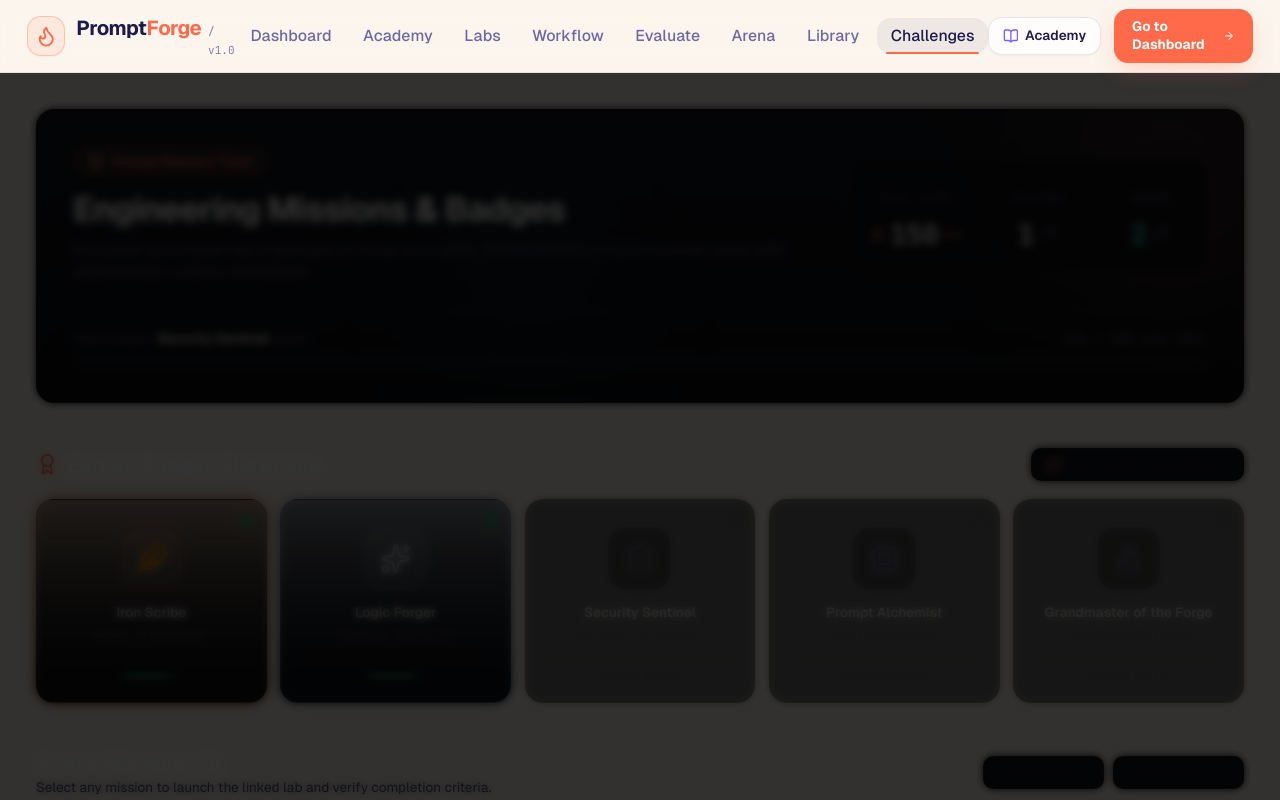
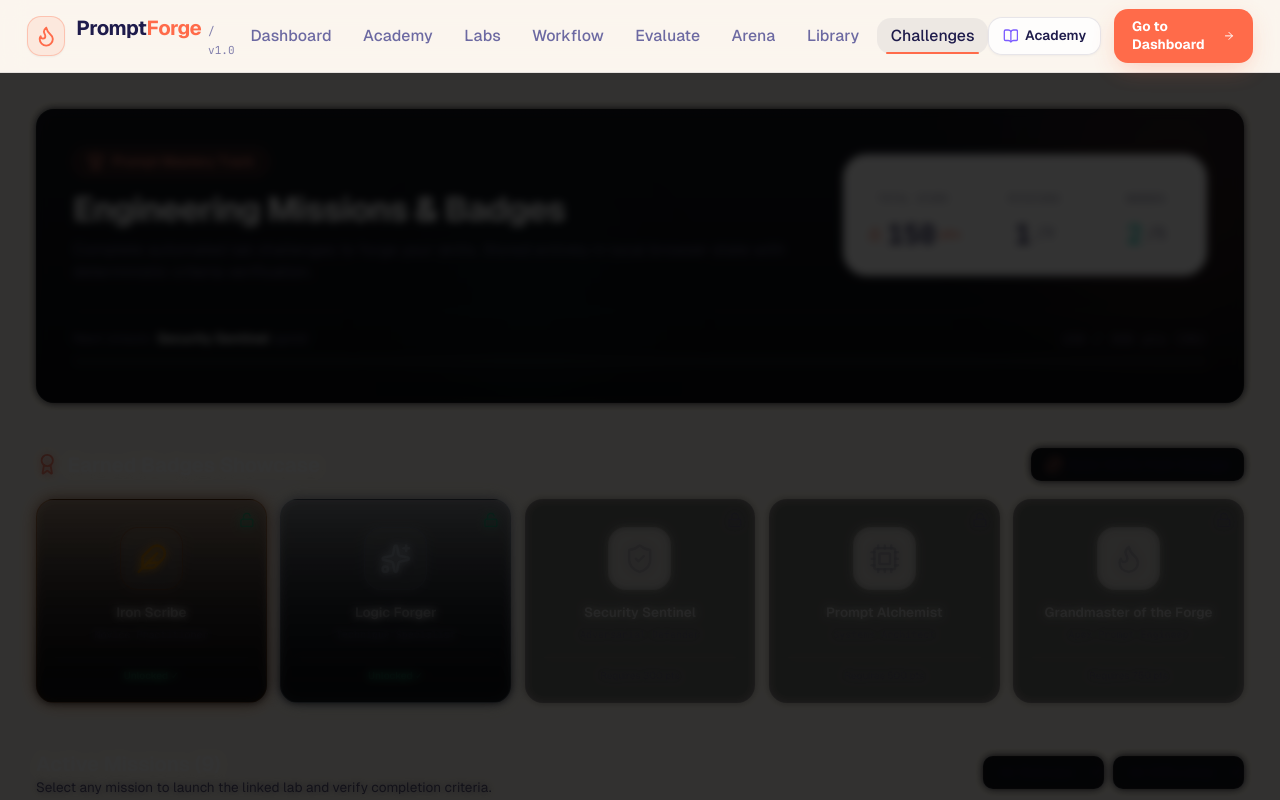
Before and after one commit to N-AVTEJ/Promptfordge, a Next.js app: page /challenges in a window 1280 px wide. Shown: the top 800 px of the page. Built offline with nearby package versions, Linux system fonts and the light colour scheme.

Commit message:
feat: add challenges hub component for prompt engineering missions and badges

```diff
--- a/components/challenges/challenges-hub.tsx
+++ b/components/challenges/challenges-hub.tsx
@@ -230,27 +230,27 @@ export function ChallengesHub() {
           </div>
 
           {/* Quick Metrics Bar */}
-          <div className="grid grid-cols-3 gap-3 rounded-lg border border-white/[0.08] bg-[#0E1015]/80 p-3 backdrop-blur-sm sm:gap-4 sm:p-4">
+          <div className="grid grid-cols-3 gap-3 rounded-2xl border border-indigo/10 bg-white p-5 shadow-sm sm:gap-4">
             <div className="text-center">
-              <span className="text-[10px] font-mono uppercase tracking-wider text-forge-muted">
+              <span className="text-[10px] font-mono uppercase tracking-wider text-indigo/60">
                 Total Score
               </span>
               <div className="mt-1 flex items-center justify-center gap-1">
-                <Flame className="h-4 w-4 text-ember-400" />
-                <span className="font-mono text-xl font-bold text-white sm:text-2xl">
+                <Flame className="h-4 w-4 text-coral" />
+                <span className="font-mono text-xl font-bold text-indigo sm:text-2xl">
                   {challenges.totalPoints}
                 </span>
-                <span className="font-mono text-[11px] text-ember-400">pts</span>
+                <span className="font-mono text-[11px] text-coral font-bold">pts</span>
               </div>
             </div>
 
-            <div className="border-l border-white/[0.08] pl-3 text-center sm:pl-4">
-              <span className="text-[10px] font-mono uppercase tracking-wider text-forge-muted">
+            <div className="border-l border-indigo/10 pl-3 text-center sm:pl-4">
+              <span className="text-[10px] font-mono uppercase tracking-wider text-indigo/60">
                 Missions
               </span>
-              <div className="mt-1 flex items-center justify-center gap-1 font-mono text-xl font-bold text-white sm:text-2xl">
+              <div className="mt-1 flex items-center justify-center gap-1 font-mono text-xl font-bold text-indigo sm:text-2xl">
                 <span>{challenges.completedMissionIds.length}</span>
-                <span className="text-sm font-normal text-forge-muted">/{missions.length}</span>
+                <span className="text-sm font-normal text-indigo/60">/{missions.length}</span>
               </div>
             </div>
 
@@ -338,7 +338,7 @@ export function ChallengesHub() {
                   className={`mt-2 flex h-14 w-14 items-center justify-center rounded-xl border ${
                     isUnlocked
                       ? `${tierStyle.border} bg-white/[0.06] ${tierStyle.text}`
-                      : "border-white/[0.08] bg-black/40 text-forge-muted"
+                      : "border-indigo/10 bg-cream/70 text-indigo/40"
                   }`}
                 >
                   {renderBadgeIcon(badge.iconName, "h-7 w-7")}
```
